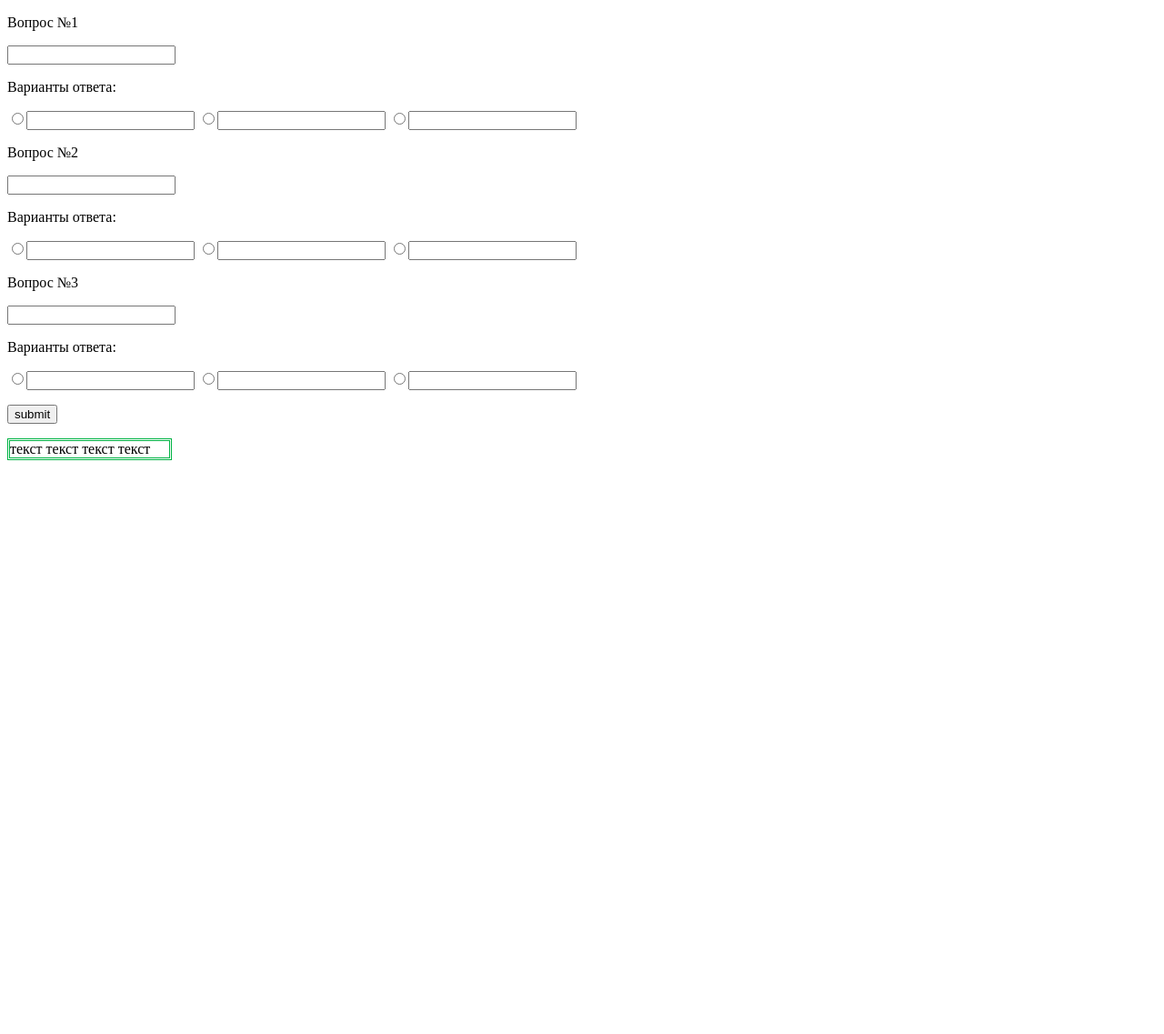
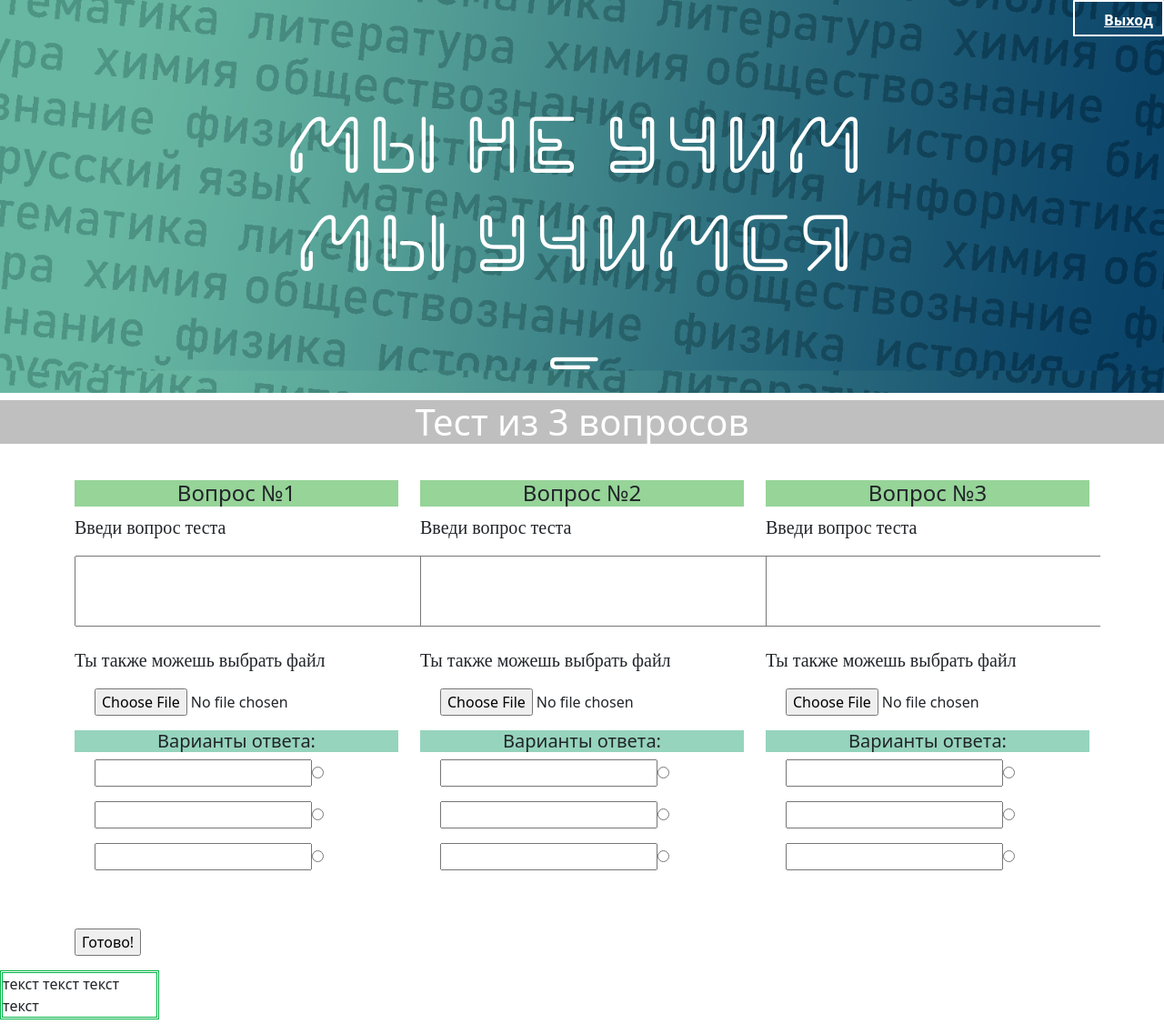
Before and after one commit to Kristal1ik/WEB, a Flask app: template templates/test_create3.html in a window 1280 px wide. Shown: the whole page at 91% size. Before the commit the page ends 506 px from the top, so only its background shows below. Run offline with Flask 2, Linux system fonts and the light colour scheme; the template is opened without the code that fills it, so the values that code supplies are empty; some web fonts are replaced.

Commit message:
Update test_create3.html

```diff
--- a/templates/test_create3.html
+++ b/templates/test_create3.html
@@ -2,39 +2,208 @@
 <html lang="en">
 <head>
     <meta charset="UTF-8">
+    <meta name="viewport"
+          content="width=device-width, user-scalable=no, initial-scale=1.0, maximum-scale=1.0, minimum-scale=1.0">
+    <meta http-equiv="X-UA-Compatible" content="ie=edge">
+    <link href="https://cdn.jsdelivr.net/npm/bootstrap@5.1.3/dist/css/bootstrap.min.css"
+          rel="stylesheet"
+          integrity="sha384-1BmE4kWBq78iYhFldvKuhfTAU6auU8tT94WrHftjDbrCEXSU1oBoqyl2QvZ6jIW3"
+          crossorigin="anonymous">
     <title>Создание теста</title>
 </head>
 <body>
+<div class="row">
+    <h1 class="text-center text-white" id="head"><br>Мы не учим <br> Мы учимся <br> _ </h1>
+    <a href="/logout" class="button8">Выход</a>
+</div>
+<div class="row">
+    <h1 class="text-center text-white" id="subs">Тест из 3 вопросов</h1>
+    <p></p>
+    <p></p>
+</div>
 {% block content %}
 <form action="#" method="post">
-	<p>Вопрос №1</p>
-	<p><input type="text" name="one" /></p>
+    <div class="container overflow-hidden">
+        <div class="row gy-3">
+            <div class="col-xl-4 col-md-6 col-sm-12">
+                <h4 class="text-center">Вопрос №1</h4>
+                <p class="undequest"> Введи вопрос теста</p>
+                <p style="text-align:center;"><textarea name="one" cols="40" rows="3"></textarea></p>
+                <p class="undequest"> Ты также можешь выбрать файл</p>
+                <center><input name="one" type="file"></center>
+                <p></p>
 
-	<p>Варианты ответа:</p>
-	<input type="radio" id="r11" name="one"><input type="text" name="one"/>
-	<input type="radio" id="r12" name="one"><input type="text" name="one"/>
-	<input type="radio" id="r13" name="one"><input type="text" name="one"/><br>
+                <h5 style="text-align:center;">Варианты ответа:</h5>
+                <div style="text-align:center;" class="col-10">
+                    <input type="text" name="one"><input type="radio" id="r11" name="two">
+                    <p></p>
+                    <input type="text" name="one"><input type="radio" id="r12" name="two">
+                    <p></p>
+                    <input type="text" name="one"><input type="radio" id="r13" name="two">
+                </div>
+            </div>
+            <div class="col-xl-4 col-md-6 col-sm-12">
 
-	<p>Вопрос №2</p>
-	<p><input type="text" name="two" /></p>
+                <h4 class="text-center">Вопрос №2</h4>
+                <p class="undequest"> Введи вопрос теста</p>
+                <p style="text-align:center;"><textarea name="two" cols="40" rows="3"></textarea></p>
+                <p class="undequest"> Ты также можешь выбрать файл</p>
+                <center><input name="two" type="file"></center>
+                <p></p>
 
-	<p>Варианты ответа:</p>
-	<input type="radio" id="r21" name="two"><input type="text" name="two"/>
-	<input type="radio" id="r22" name="two"><input type="text" name="two"/>
-	<input type="radio" id="r23" name="two"><input type="text" name="two"/><br>
+                <h5 style="text-align:center;">Варианты ответа:</h5>
+                <div style="text-align:center;" class="col-10">
+                    <input type="text" name="two"><input type="radio" id="r21" name="two">
+                    <p></p>
+                    <input type="text" name="two"><input type="radio" id="r22" name="two">
+                    <p></p>
+                    <input type="text" name="two"><input type="radio" id="r23" name="two">
+                </div>
+            </div>
+            <div class="col-xl-4 col-md-6 col-sm-12">
 
-	<p>Вопрос №3</p>
-	<p><input type="text" name="three" /></p>
+                <h4 class="text-center">Вопрос №3</h4>
+                <p class="undequest"> Введи вопрос теста</p>
+                <p style="text-align:center;"><textarea name="three" cols="40" rows="3"></textarea></p>
+                <p class="undequest"> Ты также можешь выбрать файл</p>
+                <center><input name="three" type="file"></center>
+                <p></p>
 
-	<p>Варианты ответа:</p>
-	<input type="radio" id="r31" name="three"><input type="text" name="three"/>
-	<input type="radio" id="r32" name="three"><input type="text" name="three"/>
-	<input type="radio" id="r33" name="three"><input type="text" name="three"/>
-	<p><input type="submit" value="submit"/></p>
+                <h5 style="text-align:center;">Варианты ответа:</h5>
+
+                <div style="text-align:center;" class="col-10">
+                    <input type="text" name="three"><input type="radio" id="r31" name="three">
+                    <p></p>
+                    <input type="text" name="three"><input type="radio" id="r32" name="three">
+                    <p></p>
+                    <input type="text" name="three"><input type="radio" id="r33" name="three">
+                </div>
+            </div>
+        </div>
+        <div class="row gy-3">
+            <p></p>
+            <p></p>
+            <p><input type="submit" value="Готово!"></p>
+        </div>
+    </div>
+    </div>
 
 </form>
 <p style="border:3px #00B344  double; width:175px;">
-текст текст текст текст</p>
+    текст текст текст текст</p>
 {% endblock %}
+
+<script src="https://cdn.jsdelivr.net/npm/bootstrap@5.1.3/dist/js/bootstrap.bundle.min.js"
+        integrity="sha384-ka7Sk0Gln4gmtz2MlQnikT1wXgYsOg+OMhuP+IlRH9sENBO0LRn5q+8nbTov4+1p"
+        crossorigin="anonymous"></script>
 </body>
 </html>
+
+<style>
+a.button8 {
+      display: inline-block;
+      color: white;
+      position:absolute;
+      font-weight: 700;
+      padding: .5em 2em;
+      border: 2px solid;
+      border-radius: 1px;
+      transition: 0.2s;
+      height:40px;
+      width:100px;
+      right:0px
+    }
+    a.button8:hover { background: rgba(255,255,255,.2); }
+    a.button8:active { background: white; }
+
+    @font-face {
+            font-family: mr_VlaShu VlaShu;
+            font-style: normal;
+            font-weight: 400;
+            src: url(/static/20354.woff);
+    }
+    @font-face {
+            font-family: txt_font;
+            font-style: normal;
+            font-weight: 400;
+            src: url(/static/20823.woff);
+       }
+
+    @font-face {
+            font-family: h2_font;
+            font-style: normal;
+            font-weight: 400;
+            src: url(/static/h2_font.woff);
+       }
+
+    @font-face {
+            font-family: Laptev_Brush;
+            font-style: normal;
+            font-weight: 400;
+            src: url(/static/Laptev_Brush.woff);
+    }
+
+    #head{
+            background-image: url(/static/head0.jpg);
+            font-size: 90px;
+            font-family: mr_VlaShu VlaShu;
+            background-size: 100%;
+    }
+
+    .text1 {
+    font-size: 18px;
+    font-family: txt_font;
+    line-height: 0.9em;
+    }
+
+    h2 {
+    font-family: h2_font;
+    font-size: 48px;
+    background-color: rgba(0, 0, 0, 0.7)
+    }
+
+    #first_row {
+    margin: 5% auto;
+
+    border-top-left-radius: 30px;
+    border-top-right-radius: 0;
+    border-bottom-right-radius: 30px;
+    border-bottom-left-radius: 0;
+
+    background-color: #a3e4d7
+    }
+
+    #second_row {
+
+    border-top-left-radius: 30px;
+    border-top-right-radius: 0;
+    border-bottom-right-radius: 30px;
+    border-bottom-left-radius: 0;
+
+    background-color: #abebc6;
+    }
+    #subs {
+    background-color: #bfbfbf;
+    }
+
+    h4 {
+    background-color: #96d498;
+    text-color: 045707;
+    }
+
+    h5 {
+    background-color: #96d4bd;
+    text-color: 045738;
+
+    }
+
+    .undequest {
+        font-family: Laptev_Brush;
+        font-size: 20px;
+    }
+
+
+
+
+
+</style>
```
